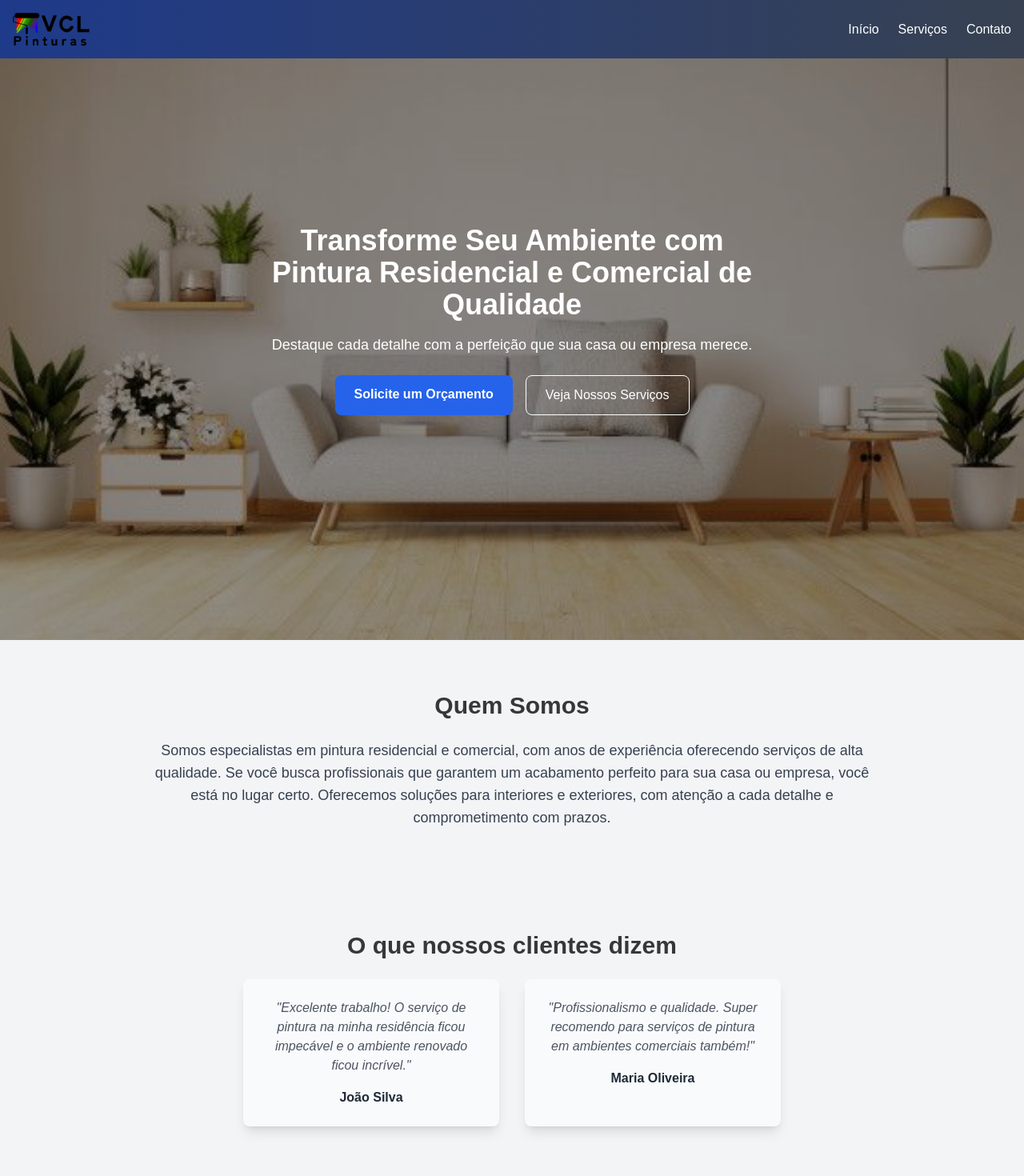
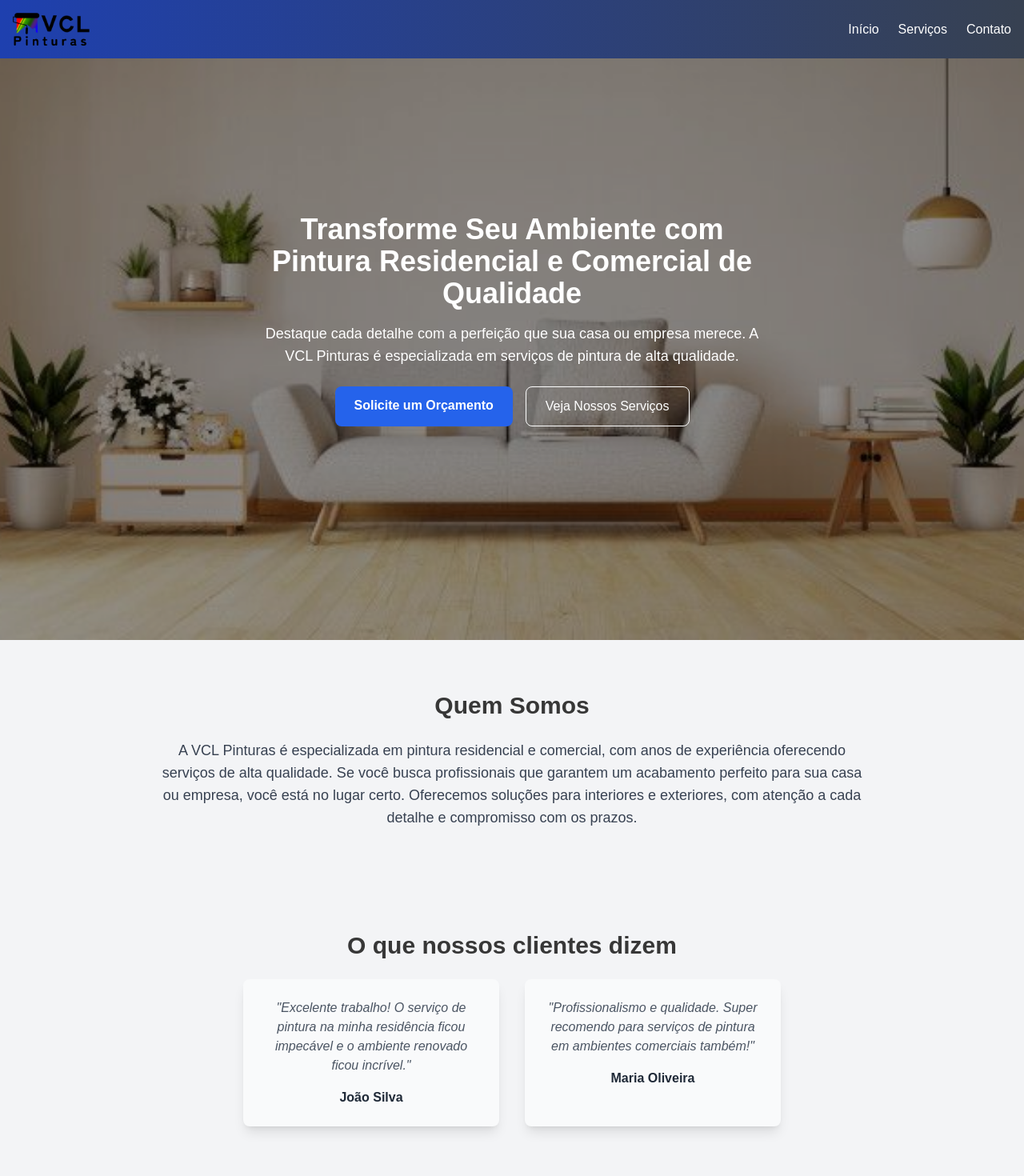
Before and after one commit to vclpinturas/vclpinturas, a Next.js app: page / in a window 1280 px wide. Shown: the top 1470 px of the page at 80% size. Built offline with nearby package versions, Linux system fonts and the light colour scheme; no server answers.

Commit message:
SEO optimization

```diff
--- a/src/app/page.jsx
+++ b/src/app/page.jsx
@@ -22,7 +22,7 @@ export default function Home() {
             Transforme Seu Ambiente com Pintura Residencial e Comercial de Qualidade
           </h1>
           <p className="text-base md:text-lg mb-6">
-            Destaque cada detalhe com a perfeição que sua casa ou empresa merece.
+            Destaque cada detalhe com a perfeição que sua casa ou empresa merece. A VCL Pinturas é especializada em serviços de pintura de alta qualidade.
           </p>
           <div className="flex flex-wrap gap-4 justify-center">
             <Link
@@ -45,9 +45,8 @@ export default function Home() {
       <section className="py-16 text-center w-full">
         <h2 className="text-2xl md:text-3xl font-semibold mb-6">Quem Somos</h2>
         <p className="max-w-4xl mx-auto text-base md:text-lg text-gray-700">
-          Somos especialistas em pintura residencial e comercial, com anos de experiência oferecendo serviços de alta qualidade. Se você busca profissionais que garantem um acabamento perfeito para sua casa ou empresa, você está no lugar certo. Oferecemos soluções para interiores e exteriores, com atenção a cada detalhe e comprometimento com prazos.
+          A VCL Pinturas é especializada em pintura residencial e comercial, com anos de experiência oferecendo serviços de alta qualidade. Se você busca profissionais que garantem um acabamento perfeito para sua casa ou empresa, você está no lugar certo. Oferecemos soluções para interiores e exteriores, com atenção a cada detalhe e compromisso com os prazos.
         </p>
-
       </section>
 
       <section className="py-16 text-center w-full">
--- a/src/components/Header.jsx
+++ b/src/components/Header.jsx
@@ -9,7 +9,7 @@ import { Menu, X } from "lucide-react";
 export default function Header() {
   const [menuOpen, setMenuOpen] = useState(false);
 
-  const headerBg = "bg-gradient-to-r from-blue-900 to-gray-700";
+  const headerBg = "bg-gradient-to-r from-blue-800 to-gray-700";
 
   return (
     <header className={`p-4 fixed w-full z-50 flex justify-between items-center text-white transition-all duration-300 ${headerBg}`}>
--- a/src/components/ServiceSection.jsx
+++ b/src/components/ServiceSection.jsx
@@ -47,14 +47,14 @@ const services = [
 
 export default function ServiceSection() {
   return (
-    <section className="grid gap-3 grid-cols-2 sm:grid-cols-[repeat(auto-fill,_minmax(200px,_1fr))]">
+    <section className="grid gap-3 grid-cols-2 sm:grid-cols-[repeat(auto-fill,_minmax(300px,_1fr))]">
       {services.map((service, index) => (
         <div key={index} className="bg-gray-800 text-gray-200 p-4 rounded-md shadow-md flex flex-col items-center text-center">
           <Image
             src={service.imageSrc}
             alt={service.title}
-            width={200} // Reduzindo a largura da imagem
-            height={130} // Reduzindo a altura da imagem
+            width={200}
+            height={130}
             className="rounded-md mb-2"
           />
           <h2 className="text-sm sm:text-base font-semibold mb-2">{service.title}</h2>
```
